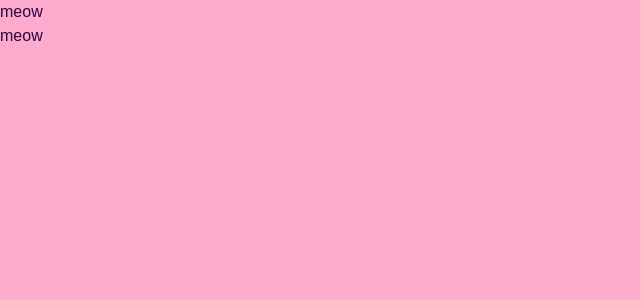
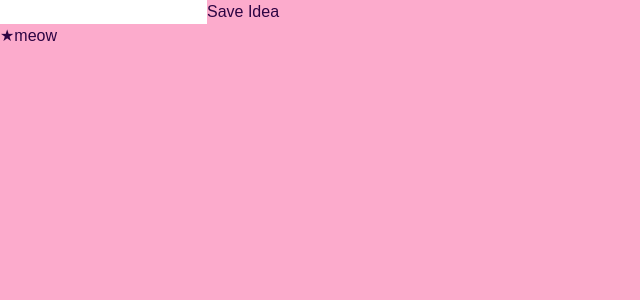
Before and after one commit to Cyanne-Jones/next-15-ideabox, a Next.js app: page / in a window 1280 px wide. Shown: the top 300 px of the page, without its empty margins (0-640 px from the left). Built offline with nearby package versions, Linux system fonts and the light colour scheme.

Commit message:
add rough state handlers to card and form

```diff
--- a/src/app/components/IdeaCard.tsx
+++ b/src/app/components/IdeaCard.tsx
@@ -1,11 +1,18 @@
+'use client'
+
 import { useState } from "react";
 
 export const IdeaCard = () => {
   const [ isFavorite, setFavorite ] = useState(true)
   const cats = 'meow';
 
+  const handleFavoriteClick = () => {
+    setFavorite(!isFavorite)
+  }
+
   return (
     <div>
+      <button onClick={handleFavoriteClick}>{isFavorite ? '★' : '☆'}</button>
       {cats}
     </div>
   );
--- a/src/app/components/IdeaForm.tsx
+++ b/src/app/components/IdeaForm.tsx
@@ -1,9 +1,22 @@
+'use client'
+
+import { useState } from "react";
+
 export const IdeaForm = () => {
-  const cats = 'meow'
+  const [text, setText] = useState('');
+
+  const handleTextInput = (event: React.ChangeEvent<HTMLInputElement>) => {
+      setText(event.target.value)
+  }
+
+  const saveIdea = () => {
+    console.log('save!')
+  }
 
   return (
     <div>
-      {cats}
+      <input type='text' value={text} onChange={handleTextInput}></input>
+      <button onClick={saveIdea}>Save Idea</button>
     </div>
-  )
-}
+  );
+};
```
